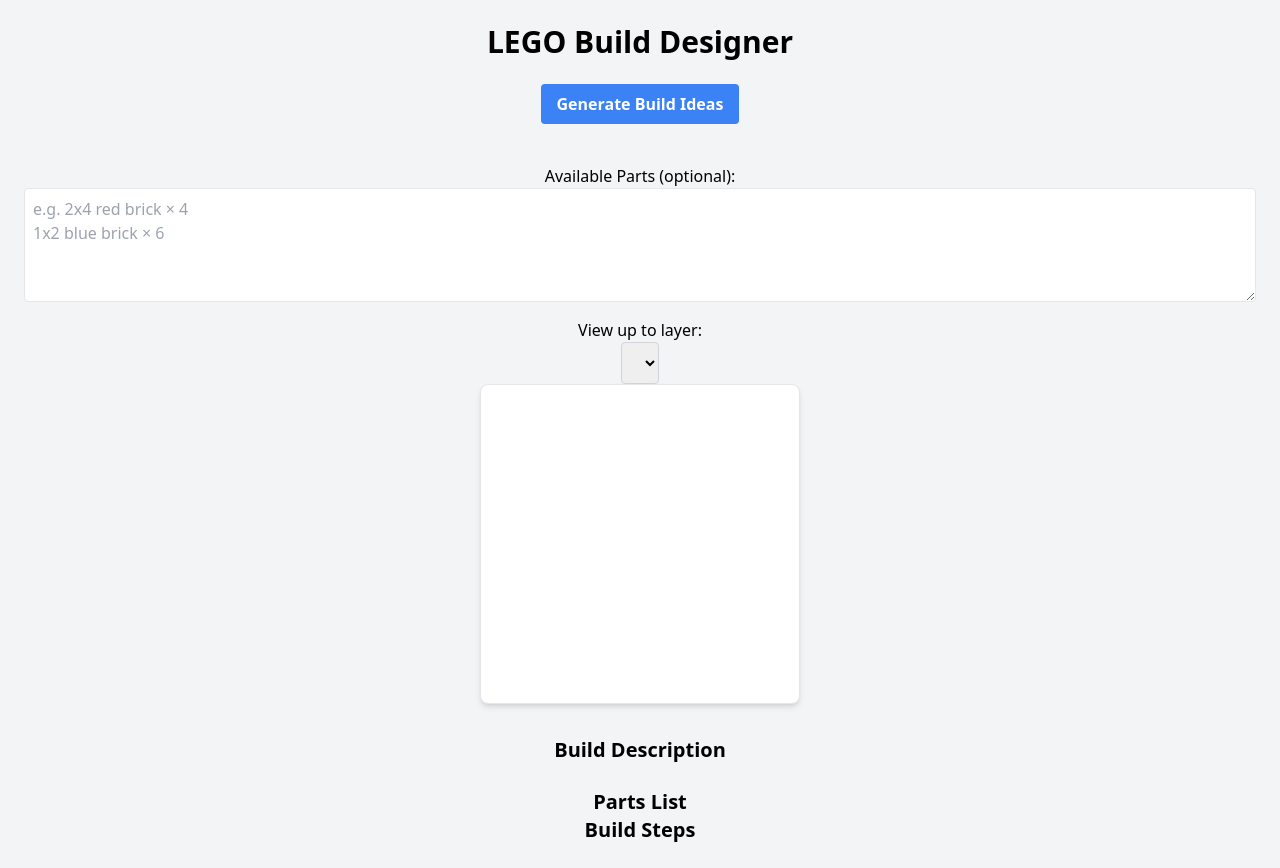
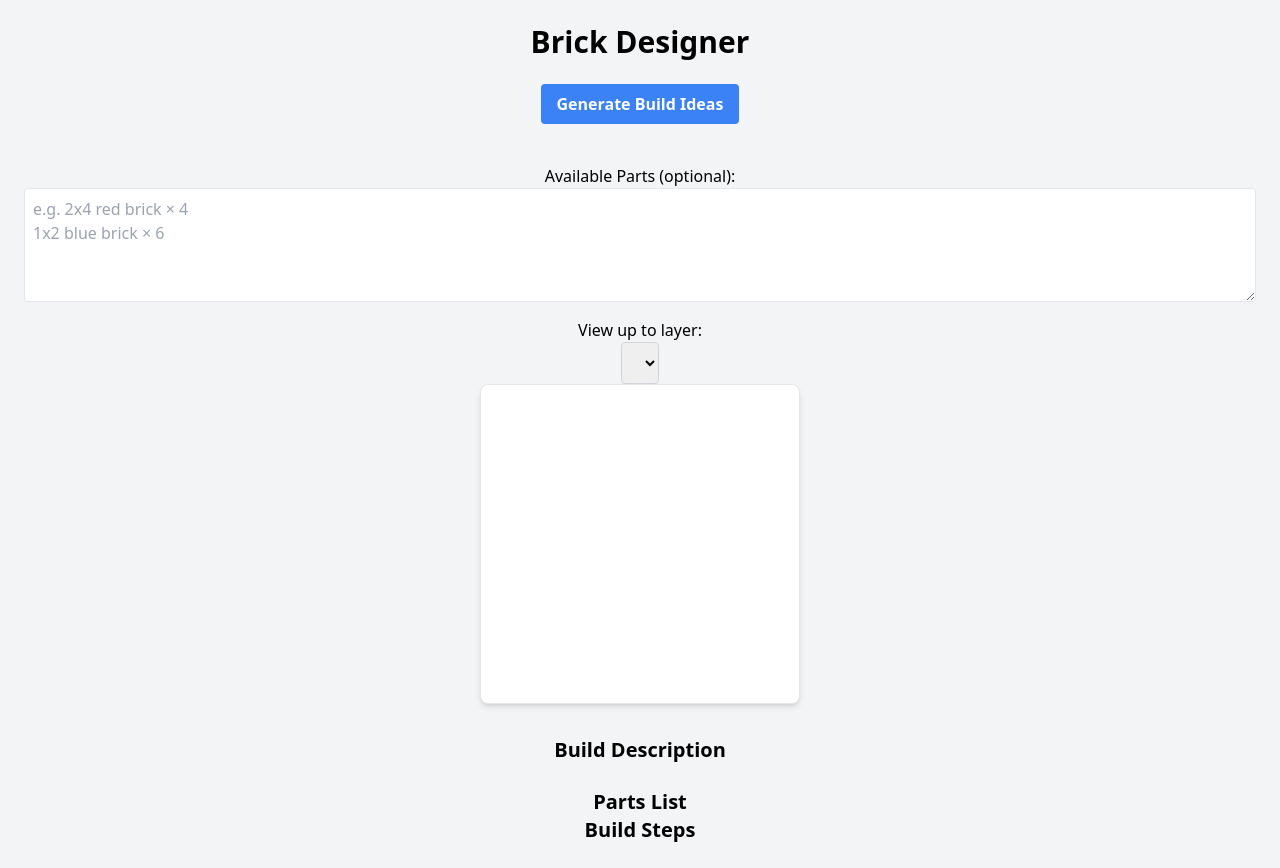
Before and after one commit to adamwparks/brickdesigner, a website with bundled scripts: page public/index.html in a window 1280 px wide. Built offline with nearby package versions, Linux system fonts and the light colour scheme.

Commit message:
change site title

```diff
--- a/public/index.html
+++ b/public/index.html
@@ -9,7 +9,7 @@
 </head>
 <body class="bg-gray-100 min-h-screen flex flex-col items-center p-6">
 
-  <h1 class="text-3xl font-bold mb-6">LEGO Build Designer</h1>
+  <h1 class="text-3xl font-bold mb-6">Brick Designer</h1>
 
   <!-- Buttons -->
   <div class="flex space-x-4 mb-6">
```
